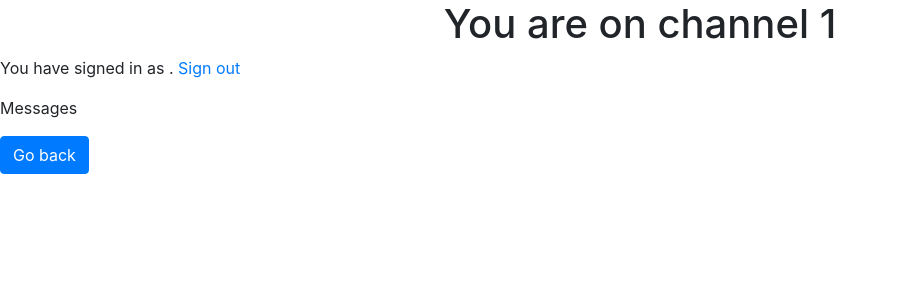
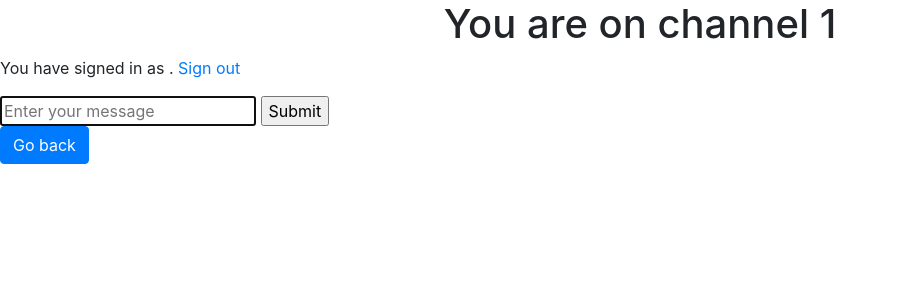
Before and after one commit to asomarov/Project2, a Flask app: page /signin/1 in a window 1280 px wide. Shown: the top 300 px of the page, without its empty margins (0-897 px from the left). Run offline with Flask 2, Linux system fonts and the light colour scheme; some libraries are stand-ins or nearby versions.

Commit message:
Added channel.js and a section in channel.html for messages. In channel.js a socketio

```diff
--- a/application.py
+++ b/application.py
@@ -35,3 +35,8 @@ def create_channel():
 @app.route("/signin/<string:channel_name>")
 def channel(channel_name):
     return render_template("channel.html", channel=channel_name)
+
+@socketio.on("/signin/<string:channel_name/send message")
+def message(data):
+    message = data["message"]
+    emit("announce message", {"message": message}, broadcast=True)
--- /dev/null
+++ b/static/channel.js
@@ -0,0 +1,19 @@
+document.addEventListener('DOMContentLoaded', function() {
+
+    var socket = io.connect(location.protocol + '//' + document.domain + ':' + location.port);
+
+    socket.on('connect', () => {
+
+      document.querySelector('#message_form').onsubmit = function() {
+        const message = document.querySelector('#message').value
+        socket.emit('send message', {'message': message});
+      };
+    });
+
+
+    socket.on('announce message', data => {
+        const li = document.createElement('li');
+        li.innerHTML = `${data.message}`;
+        document.querySelector('#messages').append(li);
+    });
+});
--- a/static/index.js
+++ b/static/index.js
@@ -4,4 +4,4 @@
           let name = document.querySelector('#name').value;
           localStorage.setItem('name', name);
       };
-  }
+  });
--- a/templates/channel.html
+++ b/templates/channel.html
@@ -2,7 +2,9 @@
 
 {% block heading %}
     You are on channel {{ channel }}
+    <script type="text/javascript" src="//cdnjs.cloudflare.com/ajax/libs/socket.io/1.3.6/socket.io.min.js"></script>
     <script src="{{ url_for('static', filename='username.js') }}"></script>
+    <script src="{{ url_for('static', filename='channel.js') }}"></script>
 {% endblock %}
 
 {% block body %}
@@ -11,9 +13,13 @@
   <a href="{{ url_for('index') }}">Sign out</a>
 </p>
 <p>
-  Messages
+  <ul id="messages">
+  </ul>
 </p>
-
+<form id="message_form">
+  <input id="message" name="message" autocomplete="off" autofocus placeholder="Enter your message" type="text">
+  <input type="submit" name="" value="Submit">
+</form>
     <button type="button" class="btn btn-primary" onclick="goBack()">Go back</button>
     <script>
       function goBack() {
```
